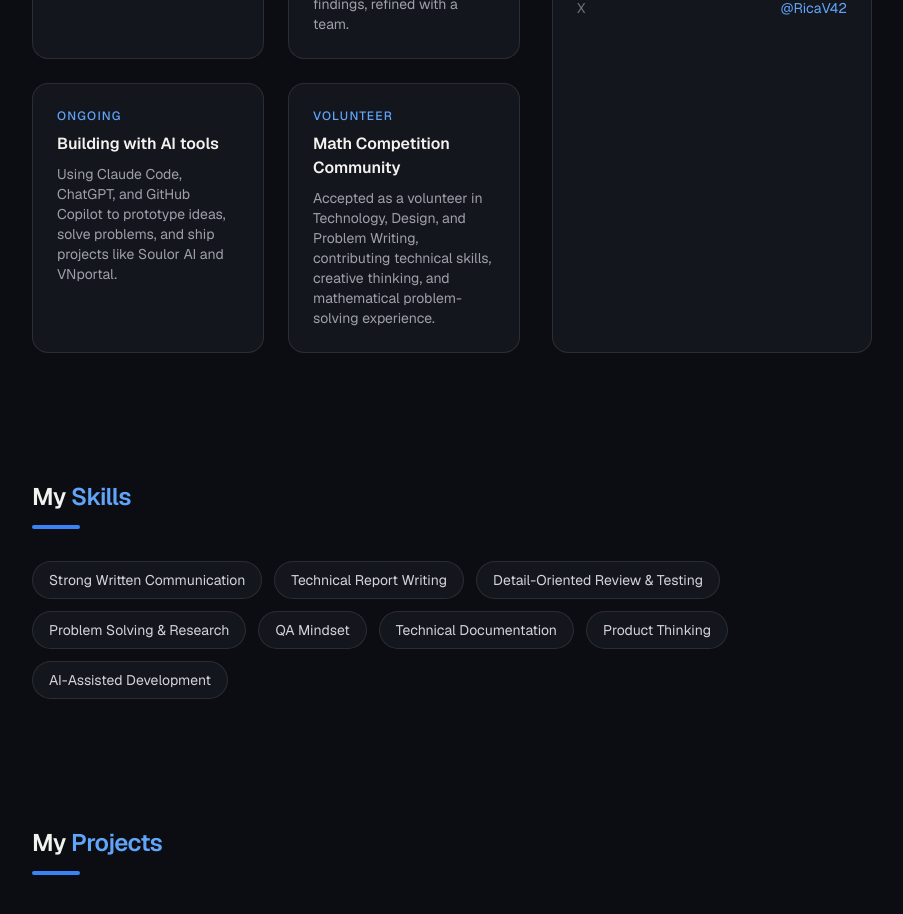
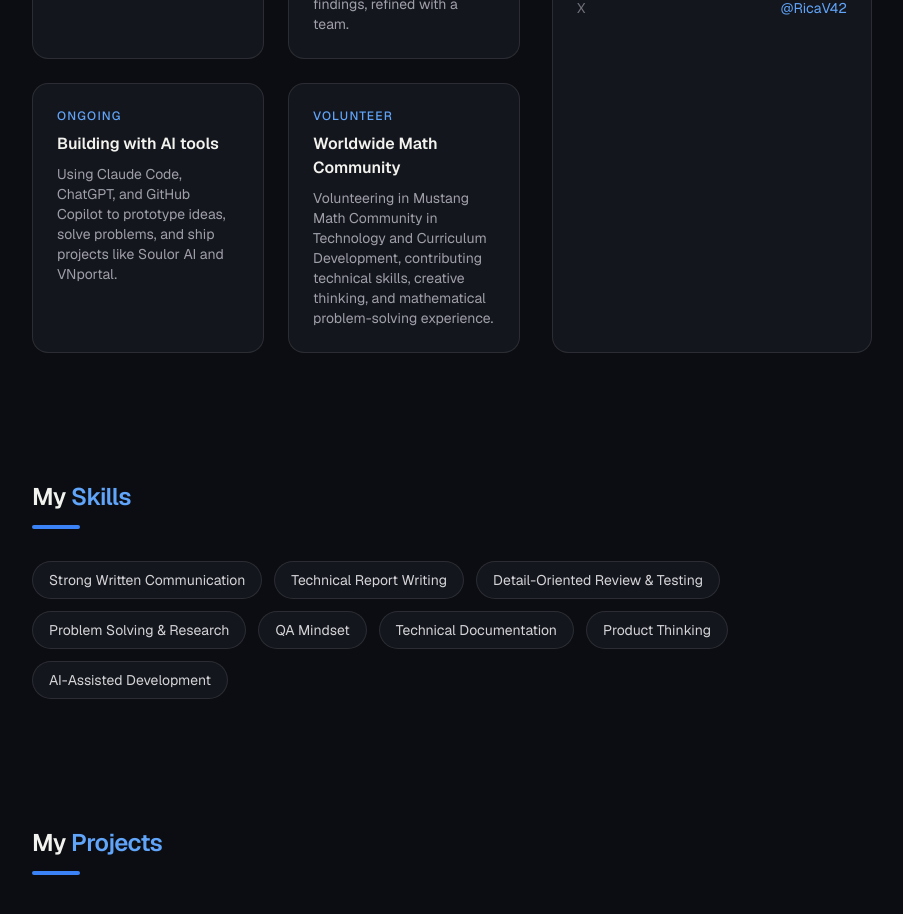
Before and after one commit to dh8116/dh8116.github.io, a Next.js app: page / in a window 1280 px wide. Shown: the part 980-1894 px from the top of the page, without its empty margins (120-1023 px from the left). Built offline with nearby package versions, Linux system fonts and the light colour scheme.

Commit message:
Update volunteer card: title and description for Mustang Math Community

```diff
--- a/src/data/site.ts
+++ b/src/data/site.ts
@@ -69,9 +69,9 @@ export const aboutCards: AboutCard[] = [
   },
   {
     period: "Volunteer",
-    title: "Math Competition Community",
+    title: "Worldwide Math Community",
     description:
-      "Accepted as a volunteer in Technology, Design, and Problem Writing, contributing technical skills, creative thinking, and mathematical problem-solving experience.",
+      "Volunteering in Mustang Math Community in Technology and Curriculum Development, contributing technical skills, creative thinking, and mathematical problem-solving experience.",
   },
 ];
 
```
